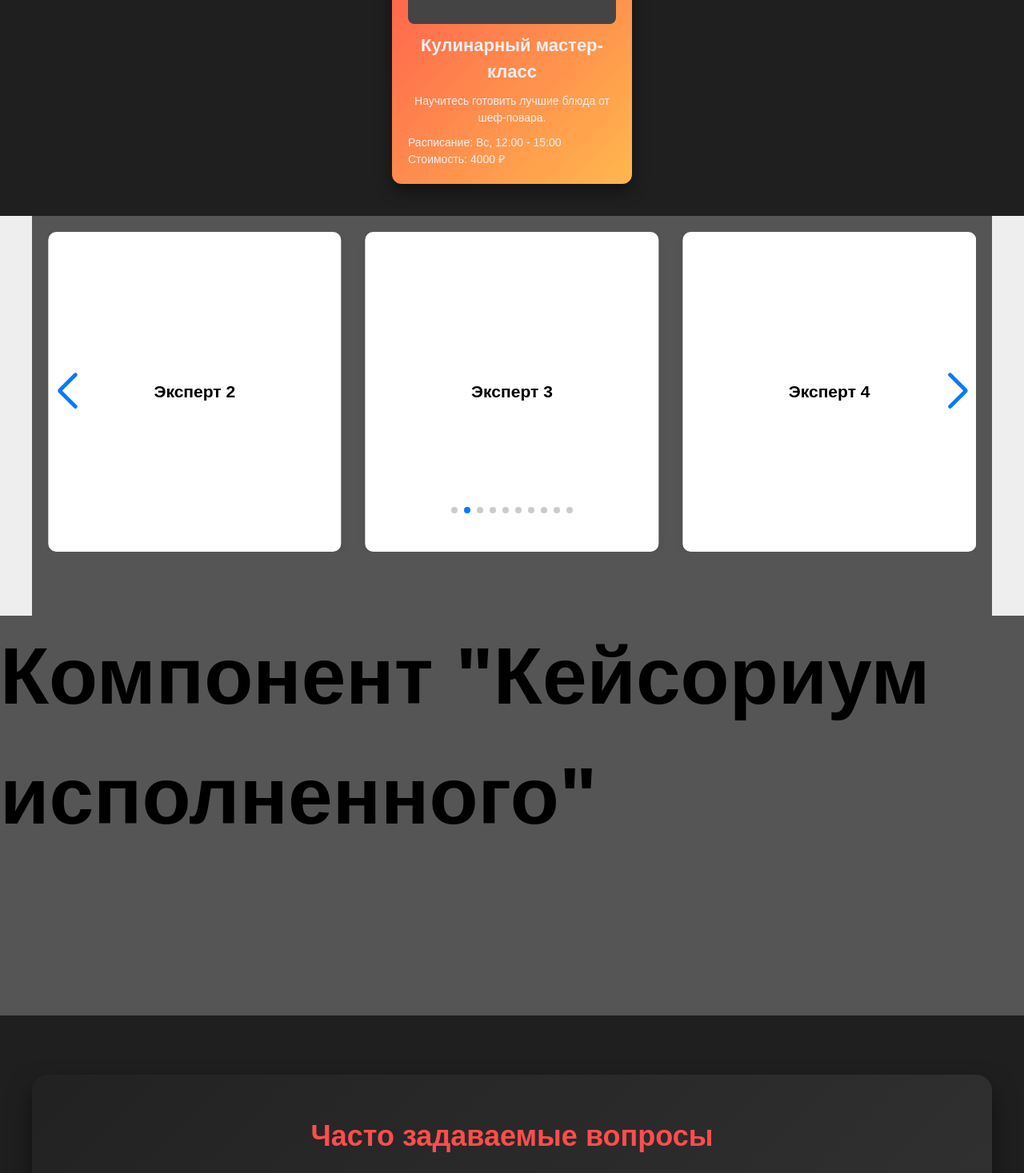
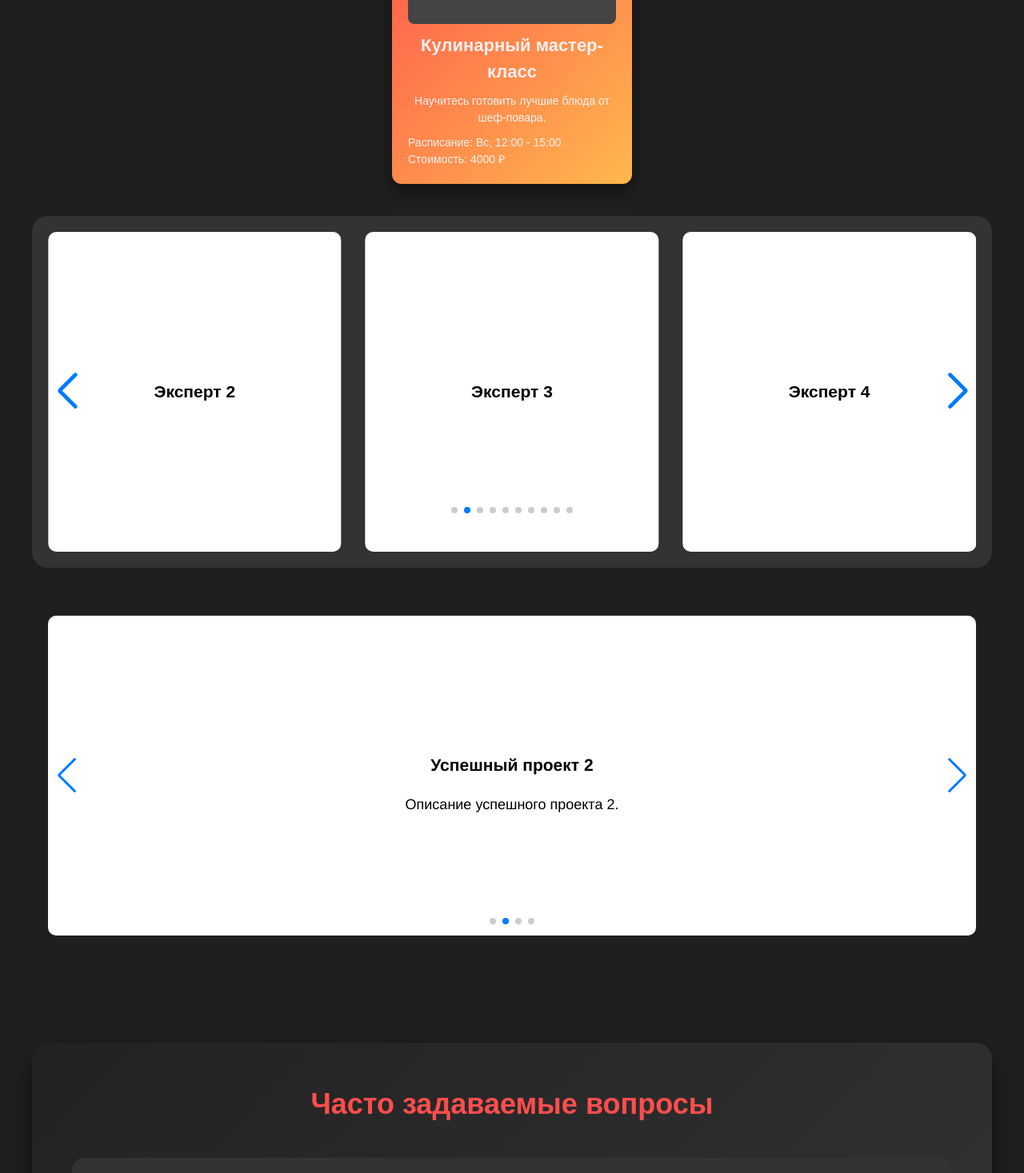
Before and after one commit to belovdima/PROJECTS, a React (Vite) app in the folder Ranepa/: page / in a window 1280 px wide. Shown: the part 1165-2632 px from the top of the page at 80% size. Built offline with nearby package versions, Linux system fonts and the light colour scheme; a web font is replaced by a local one.

Commit message:
added last component

```diff
--- a/Ranepa/src/components/Caseorium.tsx
+++ b/Ranepa/src/components/Caseorium.tsx
@@ -1,5 +1,59 @@
+import React from "react";
+// Import Swiper React components
+import { Swiper, SwiperSlide } from "swiper/react";
+
+// Import Swiper styles
+import "swiper/css";
+import "swiper/css/pagination";
+import "swiper/css/navigation"; // Импорт навигации
+import "./../styles/swiper/caseorium.css";
+
+// Import required modules
+import { Pagination, Navigation, Autoplay } from "swiper/modules";
+
 export const Caseorium = () => {
     return (
-        <div className="c__caseorium"> Компонент "Кейсориум исполненного"</div>
+        <div className="project-showcase-outer">
+            <div className="c__project-showcase">
+                <Swiper
+                    slidesPerView={1} // Отображение только одного слайда
+                    spaceBetween={30}
+                    autoplay={{
+                        delay: 3000, // Время между переключениями слайдов в миллисекундах
+                        disableOnInteraction: false, // Продолжать автоматическое переключение после взаимодействия
+                    }}
+                    navigation={true} // Включаем навигацию стрелками
+                    pagination={{
+                        clickable: true,
+                    }}
+                    modules={[Pagination, Navigation, Autoplay]} // Добавьте модули
+                    className="mySwiper">
+                    <SwiperSlide>
+                        <div className="project-card">
+                            <h3>Успешный проект 1</h3>
+                            <p>Описание успешного проекта 1.</p>
+                        </div>
+                    </SwiperSlide>
+                    <SwiperSlide>
+                        <div className="project-card">
+                            <h3>Успешный проект 2</h3>
+                            <p>Описание успешного проекта 2.</p>
+                        </div>
+                    </SwiperSlide>
+                    <SwiperSlide>
+                        <div className="project-card">
+                            <h3>Успешный проект 3</h3>
+                            <p>Описание успешного проекта 3.</p>
+                        </div>
+                    </SwiperSlide>
+                    <SwiperSlide>
+                        <div className="project-card">
+                            <h3>Успешный проект 4</h3>
+                            <p>Описание успешного проекта 4.</p>
+                        </div>
+                    </SwiperSlide>
+                </Swiper>
+            </div>
+        </div>
     );
 };
--- a/Ranepa/src/components/Expert.tsx
+++ b/Ranepa/src/components/Expert.tsx
@@ -6,13 +6,14 @@ import { Swiper, SwiperSlide } from "swiper/react";
 import "swiper/css";
 import "swiper/css/pagination";
 import "swiper/css/navigation"; // Импорт навигации
-import "./../styles/swiper/swiper.css";
+import "./../styles/swiper/expert.css";
 
 // import required modules
 import { Pagination, Navigation, Autoplay } from "swiper/modules";
 
 export const Expert = () => {
     return (
+        <div className="expert-outer">
             <div className="c__expert">
                 <Swiper
                     slidesPerView={3}
@@ -89,5 +90,6 @@ export const Expert = () => {
                     </SwiperSlide>
                 </Swiper>
             </div>
+        </div>
     );
 };
--- a/Ranepa/src/styles/css/styles.css
+++ b/Ranepa/src/styles/css/styles.css
@@ -424,19 +424,30 @@ a:active {
 }
 
 .c__expert {
-  height: 500px;
-  background-color: #555555;
+  height: auto;
+  border-radius: 20px;
+  background-color: #333;
   font-family: Rubik, sans-serif;
   font-size: 100px;
   font-weight: 700;
 }
 
+.expert-outer {
+  padding-bottom: 40px;
+  background-color: #1f1f1f;
+}
+
 .c__caseorium {
   height: 500px;
-  background-color: #555555;
+  background-color: #333;
   font-family: Rubik, sans-serif;
   font-size: 100px;
   font-weight: 700;
+}
+
+.project-showcase-outer {
+  padding-bottom: 40px;
+  background-color: #1f1f1f;
 }
 
 .faq {
--- a/Ranepa/src/styles/scss/_caseorium.scss
+++ b/Ranepa/src/styles/scss/_caseorium.scss
@@ -1,7 +1,12 @@
 .c__caseorium {
     height: 500px;
-    background-color: #555555;
+    background-color: #333;
     font-family: Rubik, sans-serif;
     font-size: 100px;
     font-weight: 700;
 }
+
+.project-showcase-outer {
+    padding-bottom: 40px;
+    background-color: #1f1f1f;
+}
--- a/Ranepa/src/styles/scss/_expert.scss
+++ b/Ranepa/src/styles/scss/_expert.scss
@@ -1,7 +1,13 @@
 .c__expert {
-    height: 500px;
-    background-color: #555555;
+    height: auto;
+    border-radius: 20px;
+    background-color: #333;
     font-family: Rubik, sans-serif;
     font-size: 100px;
     font-weight: 700;
 }
+
+.expert-outer {
+    padding-bottom: 40px;
+    background-color: #1f1f1f;
+}
--- /dev/null
+++ b/Ranepa/src/styles/swiper/caseorium.css
@@ -0,0 +1,44 @@
+html,
+body {
+    position: relative;
+    height: 100%;
+}
+
+body {
+    padding: 0;
+    margin: 0;
+    color: #000;
+    background: #eee;
+    font-family: Helvetica Neue, Helvetica, Arial, sans-serif;
+    font-size: 14px;
+}
+
+.c__project-showcase {
+    max-width: 1200px;
+    padding: 20px;
+    margin: 0 auto;
+}
+
+.swiper {
+    width: 100%;
+    height: 400px; /* Высота слайдера */
+}
+
+.swiper-slide {
+    display: flex;
+    align-items: center;
+    justify-content: center;
+    border-radius: 10px; /* Закругленные углы */
+    background: #fff;
+    box-shadow: 0 2px 10px rgba(0, 0, 0, 0.1); /* Легкая тень */
+    text-align: center;
+    font-size: 18px;
+}
+
+.project-card {
+    padding: 20px; /* Отступы внутри карточки */
+}
+
+.swiper-slide:hover {
+    transform: scale(1.05); /* Увеличение слайда при наведении */
+}
```
Also changed, not shown: Ranepa/src/styles/swiper/expert.css (renamed from Ranepa/src/styles/swiper/swiper.css). Lines whose indentation alone changed are shown as unchanged.
